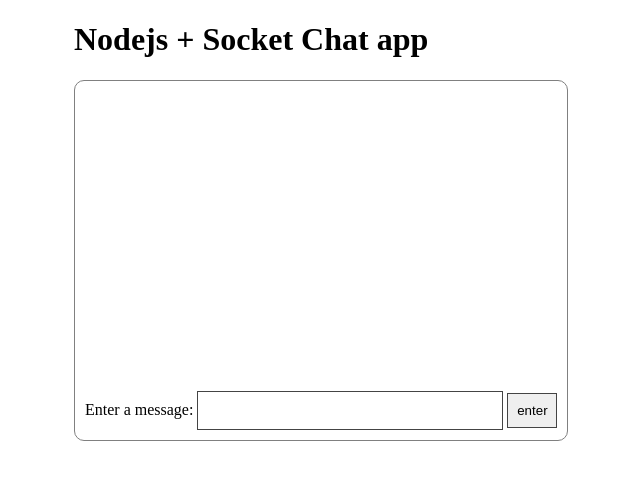
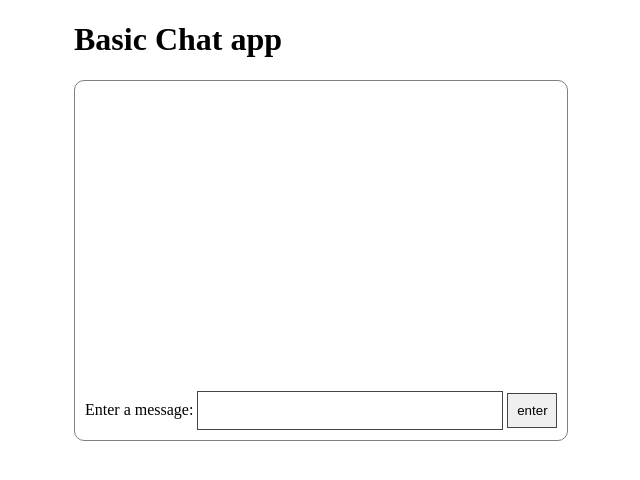
Before and after one commit to the-uniq-sam/chat-app, a website: page public/index.html in a window 1280 px wide. Shown: the whole page, without its empty margins (216-856 px from the left). Drawn offline with nearby package versions, Linux system fonts and the light colour scheme; no server answers.

Commit message:
Change Text

```diff
--- a/public/index.html
+++ b/public/index.html
@@ -32,7 +32,7 @@
   <body>
     <div id="container">
       <h1>
-        Nodejs + Socket Chat app
+        Basic Chat app
       </h1>
       <div id="chatSection">
         <div class="chat-window"></div>
```
